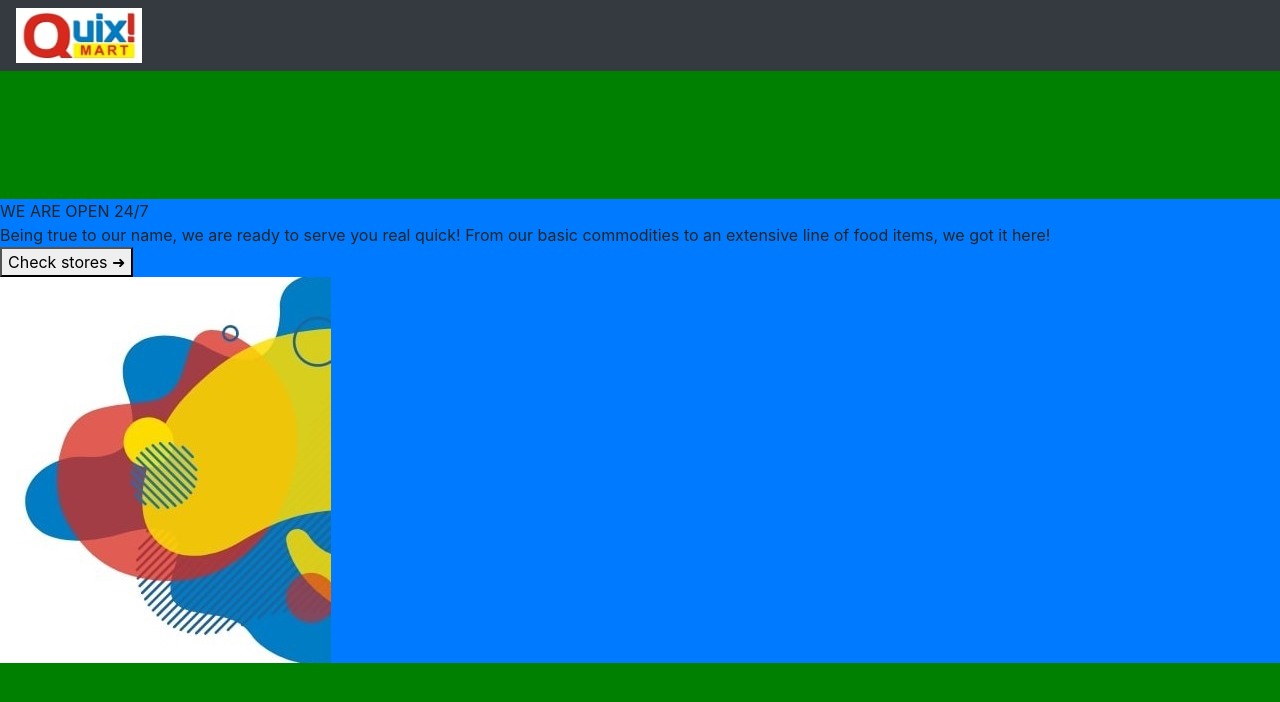
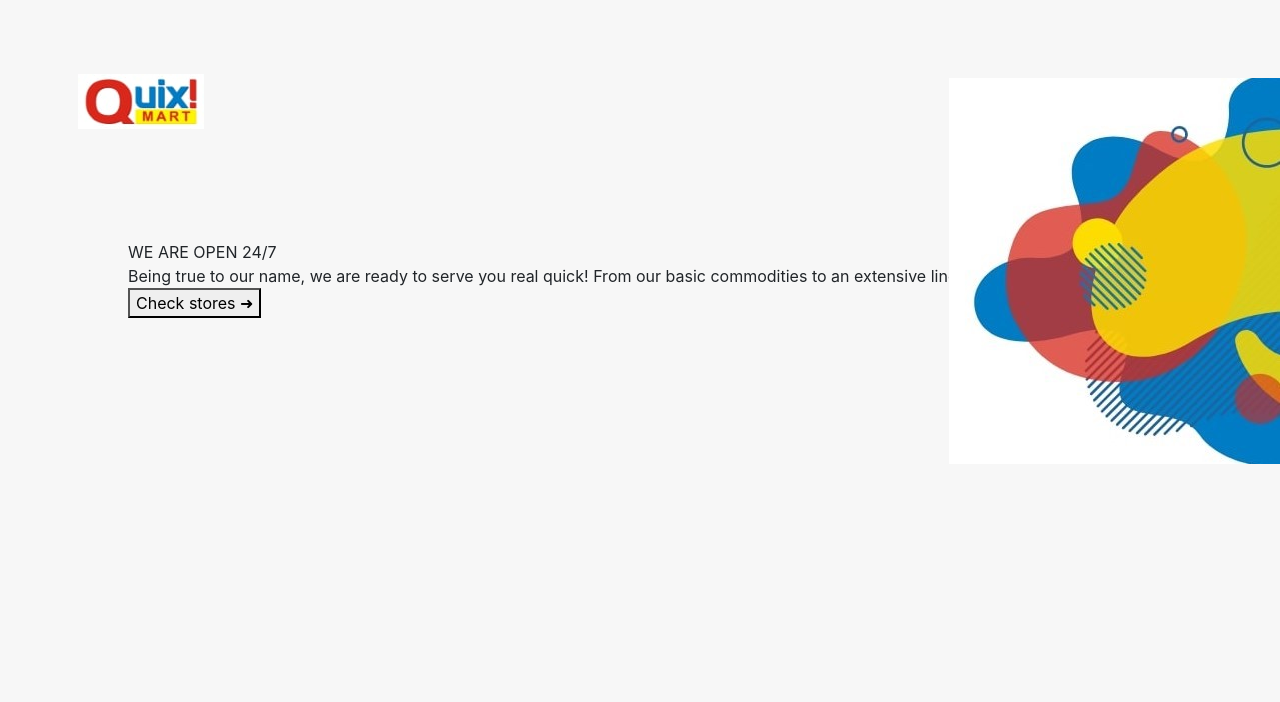
Before and after one commit to thethirdandres/qxmrtwb, a React (Create React App) app: page / in a window 1280 px wide. Shown: the top 702 px of the page. Built offline with nearby package versions, Linux system fonts and the light colour scheme.

Commit message:
Progress on Home
fixed height problems

```diff
--- a/src/App.css
+++ b/src/App.css
@@ -4,11 +4,11 @@
 
 
 /**************** MOBILE CSS ************/
-@media only screen and (max-width: 480px) {
+/* @media only screen and (max-width: 480px) { */
 
 /* ============== NAVIGATION SECTION ============== */
 .navigation-section {
-  box-shadow: 0px 4px 10px #0000000D;
+  box-shadow: 0px 0px 10px #0000000D;
 }
 
 .navigation-logo {
@@ -39,7 +39,14 @@
 
 
 
-}
+
+
+
+
+
+
+
+/* } */
 
 /************** DESKTOP CSS *************/
 @media only screen and (min-width: 768px) {
@@ -47,29 +54,13 @@
 }
 
 /************* GLOBAL *************/
-html {
-  scroll-behavior: smooth;
-}
-
-
-.App {
-  background-color: green;
-}
-
-.App main {
-  margin-top: 10%;
-}
-
-.container-fluid {
-  padding: 0 !important;
-}
 
 /* Colors */
 :root {
   --main-white: #FFFFFF;
+  --main-black: #333333;
   --main-blue: #0067A3;
   --main-yellow: #F5CE02;
-  --main-black: #333333;
 }
 
 /* Font Faces */
--- a/src/App.js
+++ b/src/App.js
@@ -12,7 +12,9 @@ class App extends React.Component {
     return (
       <div className="App container-fluid">
         <Router>
-          <Navigation />
+          <nav>
+            <Navigation />
+          </nav>
           {/* <ToggleNavigation /> */}
           <main>
 
--- a/src/Components/Home.js
+++ b/src/Components/Home.js
@@ -3,7 +3,7 @@ import React from 'react';
 class Home extends React.Component {
     render() {
         return (
-            <section className="home-section   bg-primary" >
+            <section className="home-section" >
                 <div className="hs-a">
                     <div className="hs-a-title  denmark-regular">WE ARE OPEN 24/7</div>
                     <div className="hs-a-subtitle">Being true to our name, we are ready to serve you real quick! From our basic commodities to an extensive line of food items, we got it here!</div>
--- a/src/Components/Navigation.js
+++ b/src/Components/Navigation.js
@@ -4,7 +4,7 @@ import {Link} from 'react-router-dom';
 class Navigation extends React.Component {
     render() {
         return (
-            <nav className="navigation-section" className="nav navbar bg-dark" c="container-fluid fixed-top bg-dark">
+            <nav className="navigation-section" className="nav navbar" c="container-fluid fixed-top bg-dark">
                 <Link to="/" onClick={() => this.closeMenu()} className="navigation-logo">
                     <img src={require('../Library/img/main/logo.jpg')} />
                 </Link>
--- a/src/index.css
+++ b/src/index.css
@@ -16,8 +16,31 @@ body, html {
   background-color: #f7f7f7 !important;
 }
 
-#root, .App, .container-fluid
+#root, .App, .App>main, .container-fluid
 {
  height:100% !important;
  width: 100% !important;
 }
+
+
+html {
+  scroll-behavior: smooth;
+}
+
+
+.App {
+  /* background-color: green; */
+}
+
+.App>main {
+  /* padding-top: -20%; */
+}
+
+.App>nav {
+  position: absolute;
+  width: 100%;
+}
+
+.container-fluid {
+  padding: 0 !important;
+}
```
